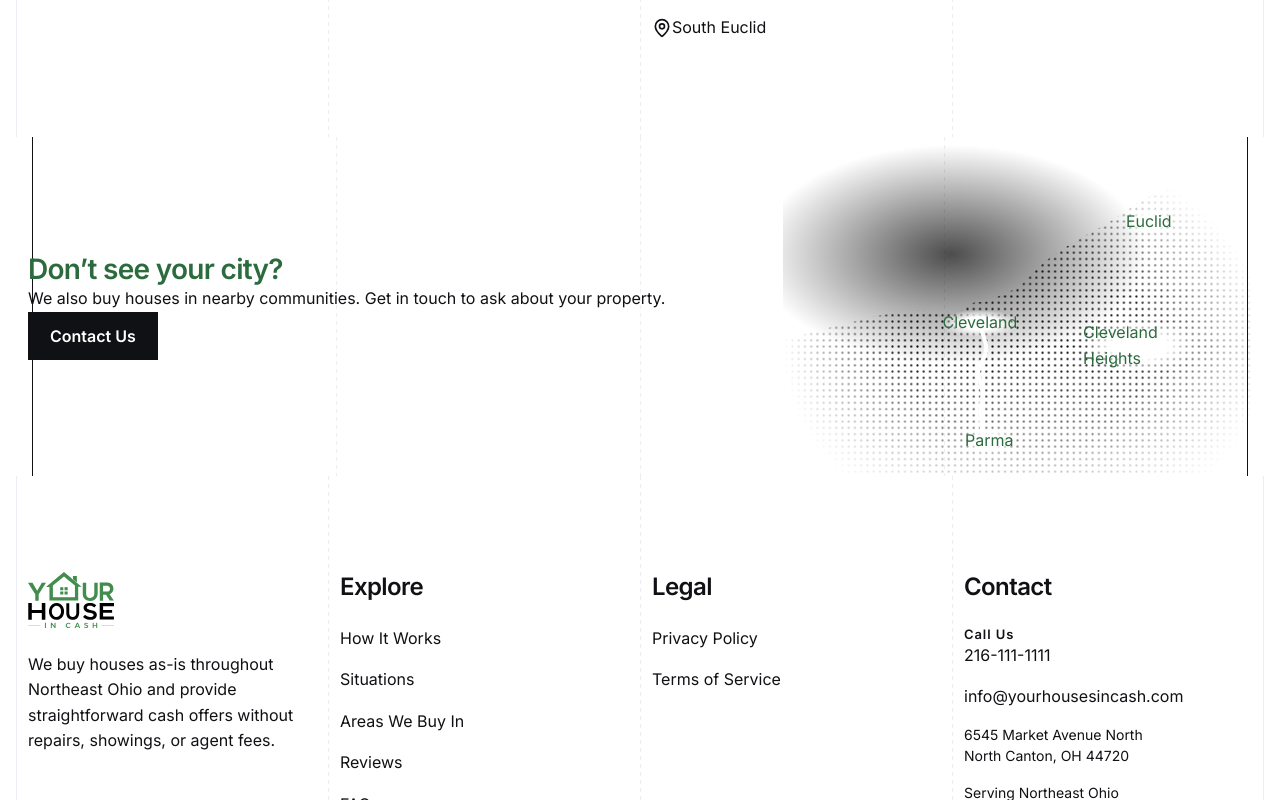
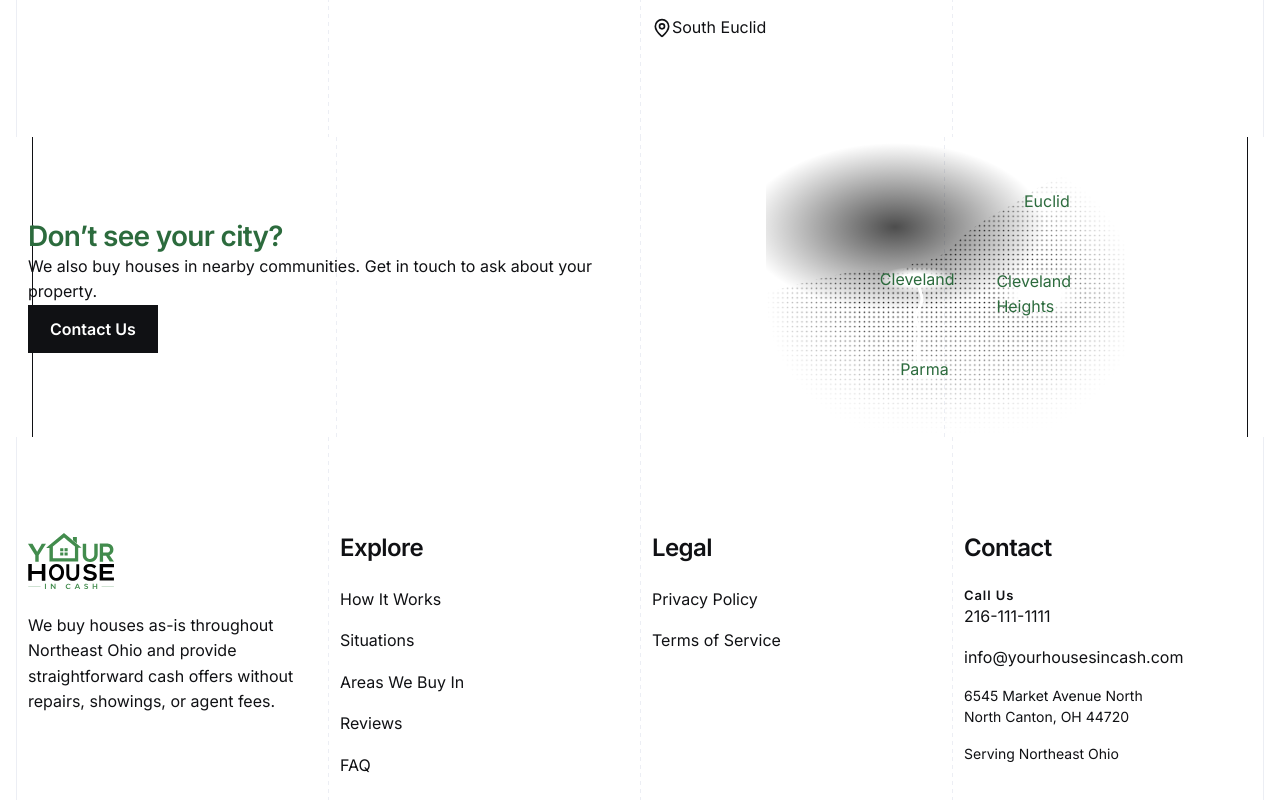
Before and after one commit to YHICAdmin/your-house-in-cash, a Next.js app: page /areas-we-buy-in in a window 1280 px wide. Shown: the part 1231-2031 px from the top of the page. Built offline with nearby package versions, Linux system fonts and the light colour scheme.

Commit message:
Refine contact strip layout and decouple shared map styles

```diff
--- a/project-documentation/website-specification/areas-we-buy-in-page.md
+++ b/project-documentation/website-specification/areas-we-buy-in-page.md
@@ -245,10 +245,13 @@ Help sellers whose city is not listed contact Noah about their property.
 
 ## Layout
 
-* Replaces the Final CTA on this page, after the City Directory and immediately before the Footer.
+* The strip uses the global Small radius (`var(--radius-small)`).
+* Use the global Subtle shadow (`var(--shadow-subtle)`) for soft separation from the page background.
 * A full-Content-Grid-width strip with a Brand Green Light background. The background extends through the Grid inset to cover both outer System Lines. Internal System Lines continue over the background and behind the text, using the global treatment.
-* On Desktop, align the Introduction and Contact Button to the left in one vertical flow, with the Button below the Introduction. On Tablet, place the Button to the right of the Introduction, vertically center-aligned. On Mobile, place it below the Introduction, left-aligned.
-* Strip padding inside the Grid inset is `L` (`32px`) on Desktop and Tablet, and `M` (`24px`) on Mobile on all sides. Height follows the content and illustration, without additional fixed height.
+* On Desktop and Tablet, use equal-width left and right halves (`6–6` on Desktop; `4–4` on Tablet). The Introduction and Contact Button form a left-aligned vertical flow in the left half; the illustration occupies the right half. On Mobile, display the illustration first, then the Introduction and Button below, left-aligned.
+* On Desktop and Tablet, vertically center-align the two halves with an `L` (`32px`) gap between them. On Mobile, use an `M` (`24px`) gap between the illustration and the Introduction.
+* Preserve Introduction, Button, Illustration in DOM order. On Mobile, visually move the decorative illustration above the content.
+* Strip padding inside the Grid inset is `L` (`32px`) on Desktop and Tablet, and `M` (`24px`) on Mobile on all sides. Height follows the content and illustration.
 
 ## Introduction
 
@@ -270,6 +273,10 @@ Help sellers whose city is not listed contact Noah about their property.
 
 * `XS` (`8px`) separates the Headline from the Supporting Copy.
 
+### Spacing After
+
+* `L` (`32px`) separates the Introduction from the Contact Button on Desktop and Tablet; `M` (`24px`) on Mobile.
+
 ## Contact Button
 
 ### Content
@@ -282,11 +289,11 @@ Help sellers whose city is not listed contact Noah about their property.
 
 ### Dimensions and Alignment
 
-* Retains its content width without shrinking. Separation from the Introduction is `L` (`32px`) on Desktop and Tablet, and `M` (`24px`) on Mobile.
+* The Button does not shrink.
 
 ### Interaction
 
-* Opens `/contact` in the same tab. The link is displayed now as explicitly requested; the Contact page will be implemented separately.
+* Opens `/contact`. The Contact page will be implemented separately.
 
 ## Local Illustration
 
@@ -300,8 +307,7 @@ Help sellers whose city is not listed contact Noah about their property.
 
 ### Dimensions and Alignment
 
-* On Desktop, the text and Button occupy the left side and the illustration the right, vertically center-aligned. Allocate the available width in a `6:5` ratio, following the Hero proportions, with an `L` (`32px`) gap.
-* On Tablet and Mobile, the illustration follows the text and Button at full available width, separated by `L` (`32px`) on Tablet and `M` (`24px`) on Mobile.
+* The illustration fills its available width up to a local maximum of `360px`, retaining its `6:5` aspect ratio (maximum height `300px`). Center it horizontally within its allocated area at every Breakpoint.
 
 ### Accessibility
 
--- a/src/app/(site)/areas-we-buy-in/page.module.css
+++ b/src/app/(site)/areas-we-buy-in/page.module.css
@@ -46,6 +46,8 @@
 
 .contactSection {
   background: var(--color-brand-light);
+  border-radius: var(--radius-small);
+  box-shadow: var(--shadow-subtle);
 }
 
 .contactSection::before {
@@ -55,6 +57,7 @@
 .contactStrip {
   display: grid;
   grid-template-columns: minmax(0, 1fr);
+  grid-template-areas: "illustration" "content";
   align-items: center;
   gap: var(--spacing-m);
   grid-column: 1 / -1;
@@ -63,6 +66,7 @@
 }
 
 .contactContent {
+  grid-area: content;
   display: flex;
   flex-direction: column;
   align-items: flex-start;
@@ -71,8 +75,12 @@
 }
 
 .contactIllustration {
+  grid-area: illustration;
   display: grid;
   min-width: 0;
+  width: 100%;
+  max-width: 360px;
+  justify-self: center;
 }
 
 .contactHeading {
@@ -91,29 +99,18 @@
 
 @media (min-width: 768px) {
   .contactStrip {
+    grid-template-columns: repeat(2, minmax(0, 1fr));
+    grid-template-areas: "content illustration";
     gap: var(--spacing-l);
     padding: var(--spacing-l);
   }
   .contactContent {
-    flex-direction: row;
-    align-items: center;
-    justify-content: space-between;
     gap: var(--spacing-l);
   }
   .intro { margin-bottom: var(--spacing-l); }
 }
 
 @media (min-width: 1200px) {
-  .contactStrip {
-    grid-template-columns: minmax(0, 6fr) minmax(0, 5fr);
-  }
-
-  .contactContent {
-    flex-direction: column;
-    align-items: flex-start;
-    justify-content: flex-start;
-  }
-
   .group {
     grid-column: span 3;
   }
--- a/src/components/area/areas-hero.module.css
+++ b/src/components/area/areas-hero.module.css
@@ -58,56 +58,10 @@
 }
 
 .illustration {
-  position: relative;
   width: 100%;
   max-width: 600px;
-  aspect-ratio: 6 / 5;
   justify-self: center;
-  pointer-events: none;
 }
-
-.map {
-  width: 100%;
-  height: 100%;
-}
-
-.pin {
-  position: absolute;
-  display: flex;
-  flex-direction: column;
-  align-items: center;
-  gap: var(--spacing-xs);
-  color: var(--color-brand-dark);
-  transform: translate(-50%, calc(-100% + 12px));
-}
-
-.pinLabel {
-  padding-inline: var(--spacing-xs);
-  background: radial-gradient(ellipse, var(--color-background) 35%, transparent 75%);
-}
-
-.mapMarker {
-  width: var(--icon-large);
-  height: var(--icon-large);
-  display: grid;
-  place-items: center;
-  border: 1px solid color-mix(in srgb, var(--color-brand) 30%, transparent);
-  border-radius: var(--radius-pill);
-  background: color-mix(in srgb, var(--color-brand-light) 70%, transparent);
-}
-
-.mapMarker::after {
-  width: var(--spacing-xs);
-  height: var(--spacing-xs);
-  border-radius: var(--radius-pill);
-  background: var(--color-brand);
-  content: "";
-}
-
-.pin0 { top: 48%; left: 42%; }
-.pin1 { top: 22%; left: 78%; }
-.pin2 { top: 57%; left: 76%; }
-.pin3 { top: 78%; left: 44%; }
 
 .gradient {
   --band-deep: color-mix(in srgb, var(--color-brand-dark) 70%, var(--color-brand-light));
--- a/src/components/area/areas-hero.tsx
+++ b/src/components/area/areas-hero.tsx
@@ -56,7 +56,9 @@ export function AreasHero({ cities }: { cities: readonly NearbyCity[] }) {
             {popularCities.map(city => <TextLink key={city.slug} className={styles.popularLink} href={getAreaPagePath(city.slug)}>{city.name}</TextLink>)}
           </div>
         </div>
-        <LocalAreaMap cities={popularCities} />
+        <div className={styles.illustration}>
+          <LocalAreaMap cities={popularCities} />
+        </div>
       </div>
     </section>
   );
--- /dev/null
+++ b/src/components/area/local-area-map.module.css
@@ -0,0 +1,49 @@
+.illustration {
+  position: relative;
+  width: 100%;
+  aspect-ratio: 6 / 5;
+  pointer-events: none;
+}
+
+.map {
+  width: 100%;
+  height: 100%;
+}
+
+.pin {
+  position: absolute;
+  display: flex;
+  flex-direction: column;
+  align-items: center;
+  gap: var(--spacing-xs);
+  color: var(--color-brand-dark);
+  transform: translate(-50%, calc(-100% + 12px));
+}
+
+.pinLabel {
+  padding-inline: var(--spacing-xs);
+  background: radial-gradient(ellipse, var(--color-background) 35%, transparent 75%);
+}
+
+.mapMarker {
+  width: var(--icon-large);
+  height: var(--icon-large);
+  display: grid;
+  place-items: center;
+  border: 1px solid color-mix(in srgb, var(--color-brand) 30%, transparent);
+  border-radius: var(--radius-pill);
+  background: color-mix(in srgb, var(--color-brand-light) 70%, transparent);
+}
+
+.mapMarker::after {
+  width: var(--spacing-xs);
+  height: var(--spacing-xs);
+  border-radius: var(--radius-pill);
+  background: var(--color-brand);
+  content: "";
+}
+
+.pin0 { top: 48%; left: 42%; }
+.pin1 { top: 22%; left: 78%; }
+.pin2 { top: 57%; left: 76%; }
+.pin3 { top: 78%; left: 44%; }
--- a/src/components/area/local-area-map.tsx
+++ b/src/components/area/local-area-map.tsx
@@ -1,5 +1,5 @@
 import type { NearbyCity } from "@/data/areas";
-import styles from "./areas-hero.module.css";
+import styles from "./local-area-map.module.css";
 
 // A schematic regional illustration, not a street map or a service boundary.
 // Lake Erie lies northwest; Euclid is northeast of Cleveland, Cleveland Heights east,
```
